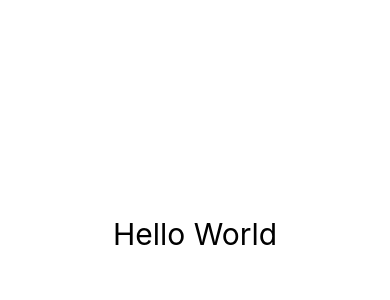
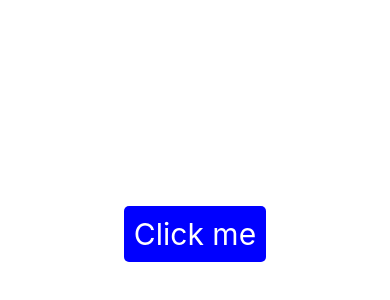
Before and after one commit to SheheryarAli-Arbisoft/ReactNativeConcepts, a React Native app: screen / in a window 390 px wide. Shown: the part 188-488 px from the top of the page. Built offline with nearby package versions, Linux system fonts and the light colour scheme.

Commit message:
Completed the app

```diff
--- a/App.js
+++ b/App.js
@@ -1,5 +1,5 @@
 import React from 'react';
-import { View, Text, StyleSheet } from 'react-native';
+import { View, TouchableOpacity, Text, StyleSheet, Alert } from 'react-native';
 
 const styles = StyleSheet.create({
   container: {
@@ -9,13 +9,26 @@ const styles = StyleSheet.create({
   },
   text: {
     fontSize: 30,
+    color: 'white',
+  },
+  button: {
+    backgroundColor: 'blue',
+    padding: 10,
+    alignItems: 'center',
+    justifyContent: 'center',
+    borderRadius: 5,
   },
 });
 
 const App = () => {
   return (
     <View style={styles.container}>
-      <Text style={styles.text}>Hello World</Text>
+      <TouchableOpacity
+        style={styles.button}
+        onPress={() => Alert.alert('Button Clicked!')}
+      >
+        <Text style={styles.text}>Click me</Text>
+      </TouchableOpacity>
     </View>
   );
 };
```
Also changed, not shown: 1 other file (tests, documents, lock files or other folders).
